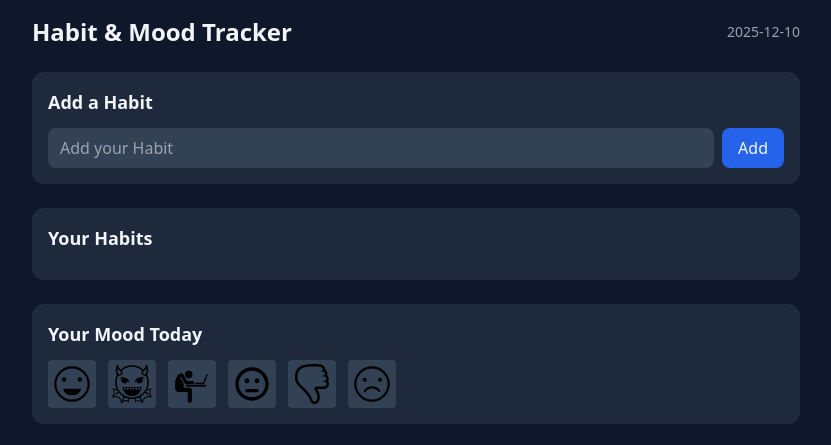
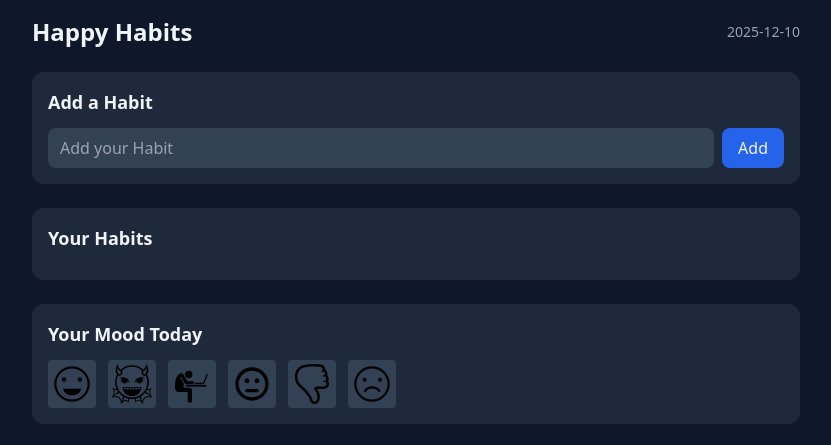
Before and after one commit to 1rajlaxmi/habit-mood-tracker, a website: page index.html in a window 1280 px wide. Shown: the top 445 px of the page, without its empty margins (224-1055 px from the left). Drawn offline with nearby package versions, Linux system fonts and the light colour scheme; files that its build step writes are made by us from their sources.

```diff
--- a/index.html
+++ b/index.html
@@ -14,7 +14,7 @@
 
     <!-- HEADER -->
     <header class="flex items-center justify-between">
-      <h1 class="text-2xl font-bold">Habit & Mood Tracker</h1>
+      <h1 class="text-2xl font-bold">Happy Habits</h1>
       <p id="current-date" class="text-slate-400 text-sm"></p>
     </header>
 
```
